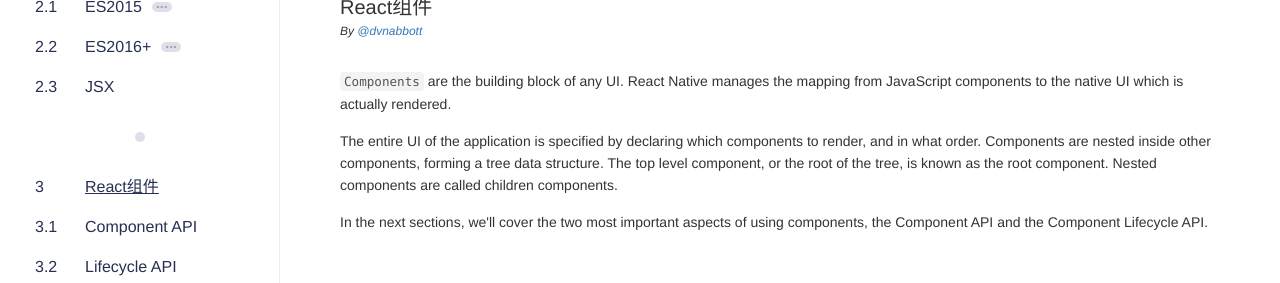
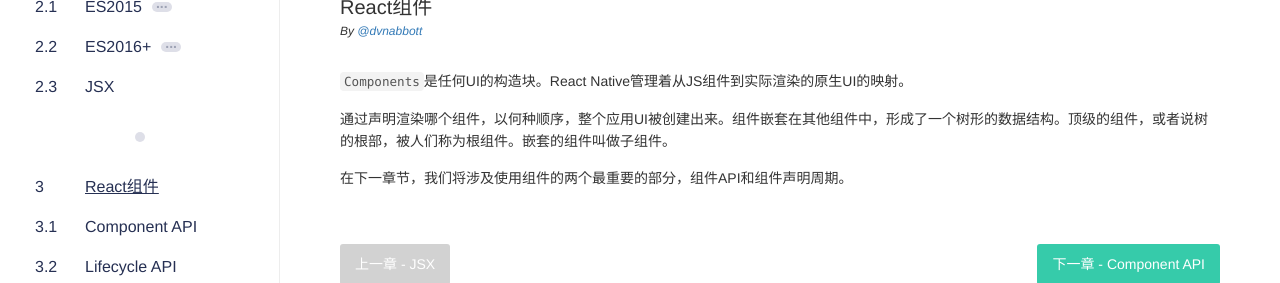
Before and after one commit to cnscorpions/react-native-express-cn, a Next.js app: page /components in a window 1280 px wide. Shown: the part 284-567 px from the top of the page. Built offline with nearby package versions, Linux system fonts and the light colour scheme.

Commit message:
React 组件:white_check_mark:

```diff
--- a/src/pages/components.mdx
+++ b/src/pages/components.mdx
@@ -1,7 +1,6 @@
 
+`Components`是任何UI的构造块。React Native管理着从JS组件到实际渲染的原生UI的映射。
 
-`Components` are the building block of any UI. React Native manages the mapping from JavaScript components to the native UI which is actually rendered.
+通过声明渲染哪个组件，以何种顺序，整个应用UI被创建出来。组件嵌套在其他组件中，形成了一个树形的数据结构。顶级的组件，或者说树的根部，被人们称为根组件。嵌套的组件叫做子组件。
 
-The entire UI of the application is specified by declaring which components to render, and in what order. Components are nested inside other components, forming a tree data structure. The top level component, or the root of the tree, is known as the root component. Nested components are called children components.
-
-In the next sections, we'll cover the two most important aspects of using components, the <b>Component API</b> and the <b>Component Lifecycle API</b>.
+在下一章节，我们将涉及使用组件的两个最重要的部分，组件API和组件声明周期。
```
Also changed, not shown: 1 other file (tests, documents, lock files or other folders).
